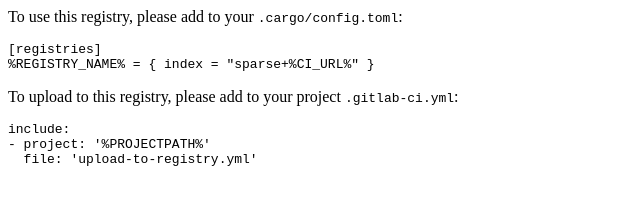
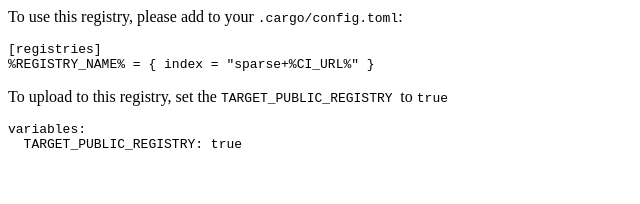
Before and after one commit to xetqL/registry, a plain HTML site: page index.html in a window 1280 px wide. Shown: the whole page, without its empty margins (0-640 px from the left). Drawn offline with Linux system fonts and the light colour scheme.

Commit message:
fix: remove how to publish in index

```diff
--- a/index.html
+++ b/index.html
@@ -9,14 +9,13 @@
 %REGISTRY_NAME% = { index = "sparse+%CI_URL%" }
 </pre>
 
-    <p>
-        To upload to this registry, please add to your project <code>.gitlab-ci.yml</code>:
-    </p>
-    <pre>
-include:
-- project: '%PROJECTPATH%'
-  file: 'upload-to-registry.yml'
+<p> To upload to this registry, set the <code> TARGET_PUBLIC_REGISTRY </code> to <code> true </code> </p>
+<pre>
+variables:
+  TARGET_PUBLIC_REGISTRY: true
 </pre>
+
+
 </body>
 
 </html>
```
